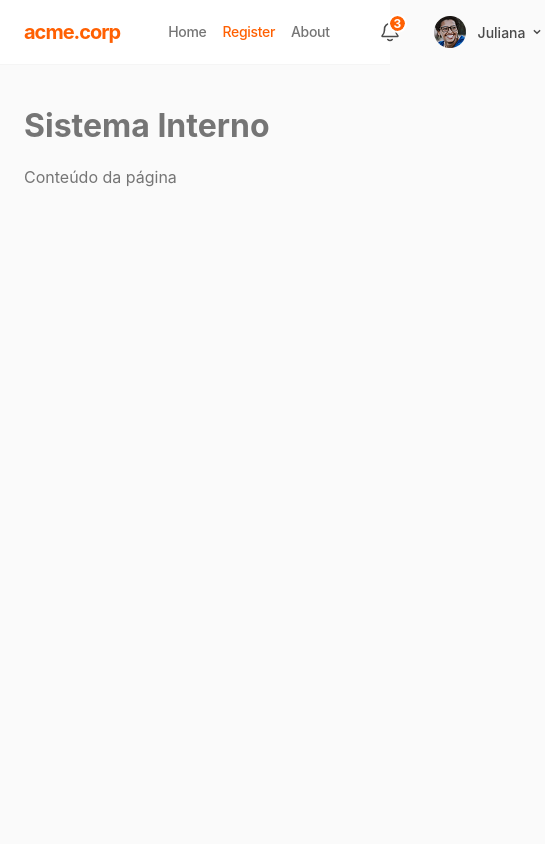
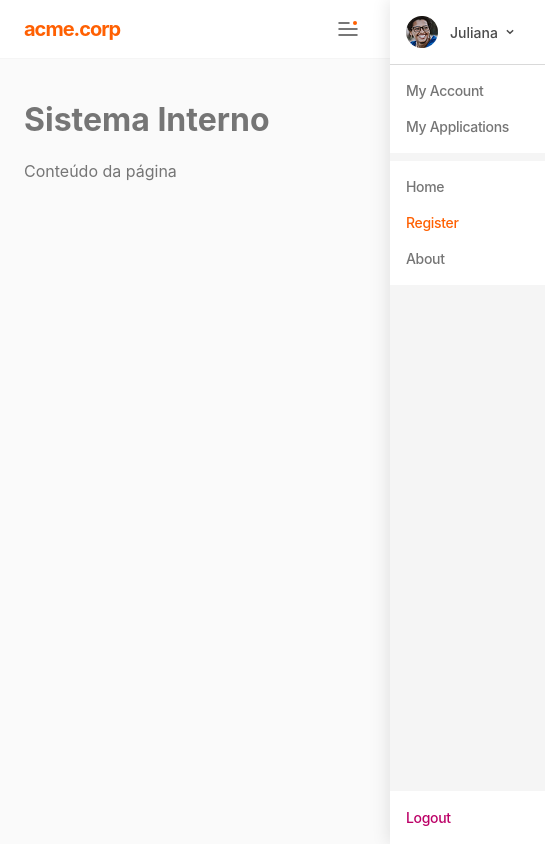
Before and after one commit to meninomiel/Desafio-UI-Developer-CESAR, a React (Vite) app: page / in a window 390 px wide. Shown: the whole page, 545 px wide, since content can reach past the window. Built offline with nearby package versions, Linux system fonts and the light colour scheme.

Commit message:
feat(mobile-menu): implement MobileMenuButton and MobileOverlayMenu components with styles and types

```diff
--- /dev/null
+++ b/src/assets/icons/HamburguerMenu.tsx
@@ -0,0 +1,10 @@
+import { color } from "../../styles/tokens/colors";
+
+const HAMBURGUER_MENU_ICON = <svg width="24" height="24" viewBox="0 0 24 24" fill="none" xmlns="http://www.w3.org/2000/svg">
+  <path d="M2.99625 18.0025H21.0037" stroke={color.border.dark} stroke-width="1.5" stroke-linecap="round" stroke-linejoin="round" />
+  <path d="M21 12H3" stroke={color.border.dark} stroke-width="1.5" stroke-linecap="round" stroke-linejoin="round" />
+  <path d="M2.99625 5.99747H13.0004" stroke={color.border.dark} stroke-width="1.5" stroke-linecap="round" stroke-linejoin="round" />
+  <rect x="17" y="4" width="4" height="4" rx="2" fill={color.background.accent} />
+</svg>
+
+export default HAMBURGUER_MENU_ICON;
--- /dev/null
+++ b/src/components/mobile-menu/index.tsx
@@ -0,0 +1,89 @@
+import React from 'react';
+import type { MobileMenuButtonProps, MobileOverlayMenuProps } from './types';
+import { Button, Overlay,
+  MenuPanel,
+  MenuHeader,
+  AccountInfo,
+  AccountMenu,
+  NavListMobile,
+  PanelContent,
+  LogoutMenuItem,
+  } from './styles';
+import HAMBURGUER_MENU_ICON from '../../assets/icons/HamburguerMenu';
+import UserAccount from '../user-account';
+import NotificationBell from '../notification';
+import { NavItem } from '../navigation/styles';
+
+const ACCOUNT_MENU_ITEMS = [
+  { label: 'My Account', href: '#' },
+  { label: 'My Applications', href: '#' },
+];
+
+export const MobileMenuButton: React.FC<MobileMenuButtonProps> = ({
+  open,
+  onToggle,
+}) => (
+  <Button
+    open={open}
+    type="button"
+    onClick={onToggle}
+    aria-label={open ? 'Fechar menu' : 'Abrir menu'}
+    aria-expanded={open}
+  >
+    {HAMBURGUER_MENU_ICON}
+  </Button>
+);
+
+export const MobileOverlayMenu: React.FC<MobileOverlayMenuProps> = ({
+  open,
+  onClose,
+  items,
+  activeItem = items[0]?.label || '',
+}) => (
+  <>
+    <MenuPanel open={open} role="dialog" aria-modal="true" aria-label="Menu principal">
+        <MenuHeader>
+          <AccountInfo>
+            <UserAccount name='Juliana' avatarUrl='src/assets/img/Avatar.png' />
+            <NotificationBell unreadCount={3} />
+          </AccountInfo>
+          <AccountMenu>
+            {ACCOUNT_MENU_ITEMS.map(({ label, href}) => (
+              <NavItem
+                key={href}
+                href={href}
+                active={false}
+                aria-current={undefined}
+              >
+                {label}
+              </NavItem>
+              ))}
+          </AccountMenu>
+        </MenuHeader>
+        <NavListMobile role="navigation" aria-label="Navegação principal">
+          {items.map(({ label, href, active = label === activeItem }) => (
+            <NavItem
+              key={href}
+              href={href}
+              active={active}
+              aria-current={active ? 'page' : undefined}
+            >
+              {label}
+            </NavItem>
+          ))}
+        </NavListMobile>
+        <PanelContent>
+          <LogoutMenuItem>
+            <NavItem
+              href="#"
+              active={false}
+              aria-current={undefined}
+            >
+              Logout
+            </NavItem>
+          </LogoutMenuItem>
+        </PanelContent>
+    </MenuPanel>
+    <Overlay open={open} onClick={onClose} aria-hidden />
+  </>
+);
--- /dev/null
+++ b/src/components/mobile-menu/styles.ts
@@ -0,0 +1,100 @@
+import styled from 'styled-components';
+import type { AppTheme } from '../../styles/theme';
+import { NavItem } from '../navigation';
+
+export const Button = styled.button<{ open: boolean }>`
+  display: none;
+  background: none;
+  border: none;
+  cursor: pointer;
+
+  @media (max-width: 580px) {
+    display: flex;
+    flex-direction: column;
+    gap: ${({ theme }: { theme: AppTheme }) => theme.spacing.tiny}px;
+  }
+
+  &:hover {
+    background: ${({ theme }: { theme: AppTheme }) => theme.color.background.light};
+  }
+`;
+
+export const Overlay = styled.div<{ open: boolean }>`
+  position: fixed;
+  inset: 0;
+  background: #00000080;
+  z-index: 999;
+  opacity: ${({ open }) => (open ? 1 : 0)};
+  pointer-events: ${({ open }) => (open ? 'auto' : 'none')};
+  transition: opacity 0.2s ease-in-out;
+`;
+
+export const MenuPanel = styled.aside<{ open: boolean }>`
+  position: fixed;
+  top: 0;
+  right: 0;
+  width: 280px;
+  height: 100vh;
+  background: ${({ theme }: { theme: AppTheme }) => theme.color.background.light};
+  box-shadow: -2px 0 16px rgba(0, 0, 0, 0.1);
+  transform: ${({ open }) => (open ? 'translateX(0)' : 'translateX(100%)')};
+  transition: transform 0.2s cubic-bezier(0.25, 0.46, 0.45, 0.94);
+  z-index: 1000;
+  display: flex;
+  flex-direction: column;
+  gap: .5rem;
+
+  @media (min-width: 581px) {
+    display: none;
+  }
+`;
+
+export const MenuHeader = styled.header`
+  display: flex;
+  flex-flow: column nowrap;
+  background-color: ${({ theme }: { theme: AppTheme }) => theme.color.background.default};
+`;
+
+export const AccountInfo = styled.div`
+  width: 100%;
+  display: flex;
+  flex-flow: row nowrap;
+  justify-content: space-between;
+  align-items: center;
+  padding: 1rem;
+  border-bottom: 1px solid ${({ theme }: { theme: AppTheme }) => theme.color.border.default};
+`;
+
+export const AccountMenu = styled.nav`
+  width: 100%;
+  display: flex;
+  flex-direction: column;
+  padding: 1rem;
+  gap: 1rem;
+`;
+
+export const NavListMobile = styled.nav`
+  display: flex;
+  flex-direction: column;
+  align-items: flex-start;
+  padding: ${({ theme }: { theme: AppTheme }) => theme.spacing.default}px;
+  gap: 1rem;
+  background-color: ${({ theme }: { theme: AppTheme }) => theme.color.background.default};
+`;
+
+export const PanelContent = styled.section`
+  width: 100%;
+  height: 100%;
+  display: flex;
+  align-items: flex-end;
+`;
+
+export const LogoutMenuItem = styled.div`
+  width: 100%;
+  background-color: ${({ theme }: { theme: AppTheme }) => theme.color.background.default};
+  padding: 1rem;
+
+  ${NavItem} {
+    color: ${({ theme }: { theme: AppTheme }) => theme.color.content.danger};
+  }
+`;
--- /dev/null
+++ b/src/components/mobile-menu/types.ts
@@ -0,0 +1,28 @@
+export interface MobileMenuButtonProps {
+  /** Menu aberto */
+  open: boolean;
+
+  /** Callback do toggle */
+  onToggle: () => void;
+}
+
+export interface MobileOverlayMenuItem {
+  label: string;
+  href: string;
+  /** Estado ativo (current page) */
+  active?: boolean;
+}
+
+export interface MobileOverlayMenuProps {
+  /** Itens do menu */
+  items: MobileOverlayMenuItem[];
+
+  /** Menu aberto/fechado */
+  open: boolean;
+
+  /** Callback para fechar */
+  onClose: () => void;
+
+  /** Item ativo por padrão */
+  activeItem?: string;
+}
--- a/src/components/navigation/index.tsx
+++ b/src/components/navigation/index.tsx
@@ -23,4 +23,5 @@ export const Navigation: React.FC<NavigationProps> = ({
 };
 
 export type { NavigationProps, NavigationItem } from './types';
+export { NavList, NavItem } from './styles';
 export default Navigation;
--- a/src/components/navigation/styles.ts
+++ b/src/components/navigation/styles.ts
@@ -7,9 +7,9 @@ export const NavList = styled.nav`
   gap: ${({ theme }: { theme: AppTheme }) => theme.spacing.default}px;
   width: 100%;
 
-  /* @media (max-width: 768px) {
-    gap: ${({ theme }: { theme: AppTheme }) => theme.spacing.default}px;
-  } */
+ @media (max-width: 580px) {
+    display: none;
+  }
 `;
 
 /** Definições de estilos do links. */
--- a/src/pages/_layout/Header/index.tsx
+++ b/src/pages/_layout/Header/index.tsx
@@ -1,9 +1,10 @@
-import React from 'react';
+import React, { useState } from 'react';
 import type { HeaderProps } from './types';
 import { Wrapper, Container, Brand, Actions } from './styles';
 import Navigation from '../../../components/navigation';
 import { NotificationBell } from '../../../components/notification';
 import { UserAccount } from '../../../components/user-account';
+import { MobileMenuButton, MobileOverlayMenu } from '../../../components/mobile-menu';
 
 /** Links a serem exibidos no menu principal. */
 const MENU_ITEMS = [
@@ -14,7 +15,11 @@ const MENU_ITEMS = [
 
 export const Header: React.FC<HeaderProps> = ({
   brandTitle = 'acme.corp',
-}) => (
+}) => {
+
+  const [mobileOpen, setMobileOpen] = useState(false);
+
+  return (
     <Wrapper>
       <Container>
         <Brand>{brandTitle}</Brand>
@@ -23,9 +28,20 @@ export const Header: React.FC<HeaderProps> = ({
           <NotificationBell unreadCount={3} />
           <UserAccount name="Juliana" avatarUrl='src/assets/img/Avatar.png' />
         </Actions>
+        <MobileMenuButton
+            open={mobileOpen}
+            onToggle={() => setMobileOpen(!mobileOpen)}
+          />
+        <MobileOverlayMenu
+          open={mobileOpen}
+          onClose={() => setMobileOpen(false)}
+          items={MENU_ITEMS}
+          activeItem="Register"
+        />
       </Container>
     </Wrapper>
-);
+  )
+};
 
 export type { HeaderProps } from './types';
 export default Header;
--- a/src/pages/_layout/Header/styles.ts
+++ b/src/pages/_layout/Header/styles.ts
@@ -34,4 +34,8 @@ export const Actions = styled.div`
   display: flex;
   align-items: center;
   gap: ${({ theme }: { theme: AppTheme }) => theme.spacing.huge}px;
+
+  @media (max-width: 580px) {
+    display: none;
+  }
 `;
--- a/src/pages/routes.tsx
+++ b/src/pages/routes.tsx
@@ -0,0 +1 @@
+// Para futura implementação de rotas, caso necessário.
```
Lines whose indentation alone changed are shown as unchanged.
